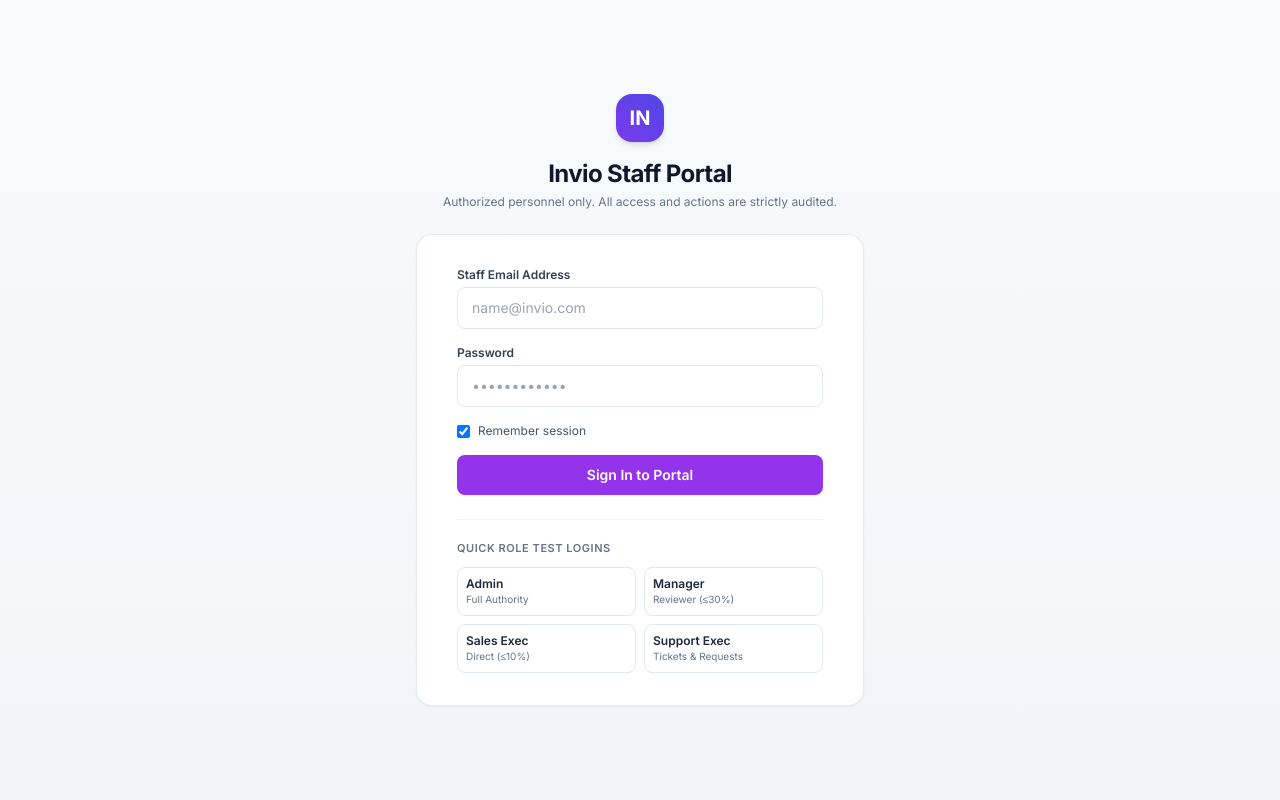
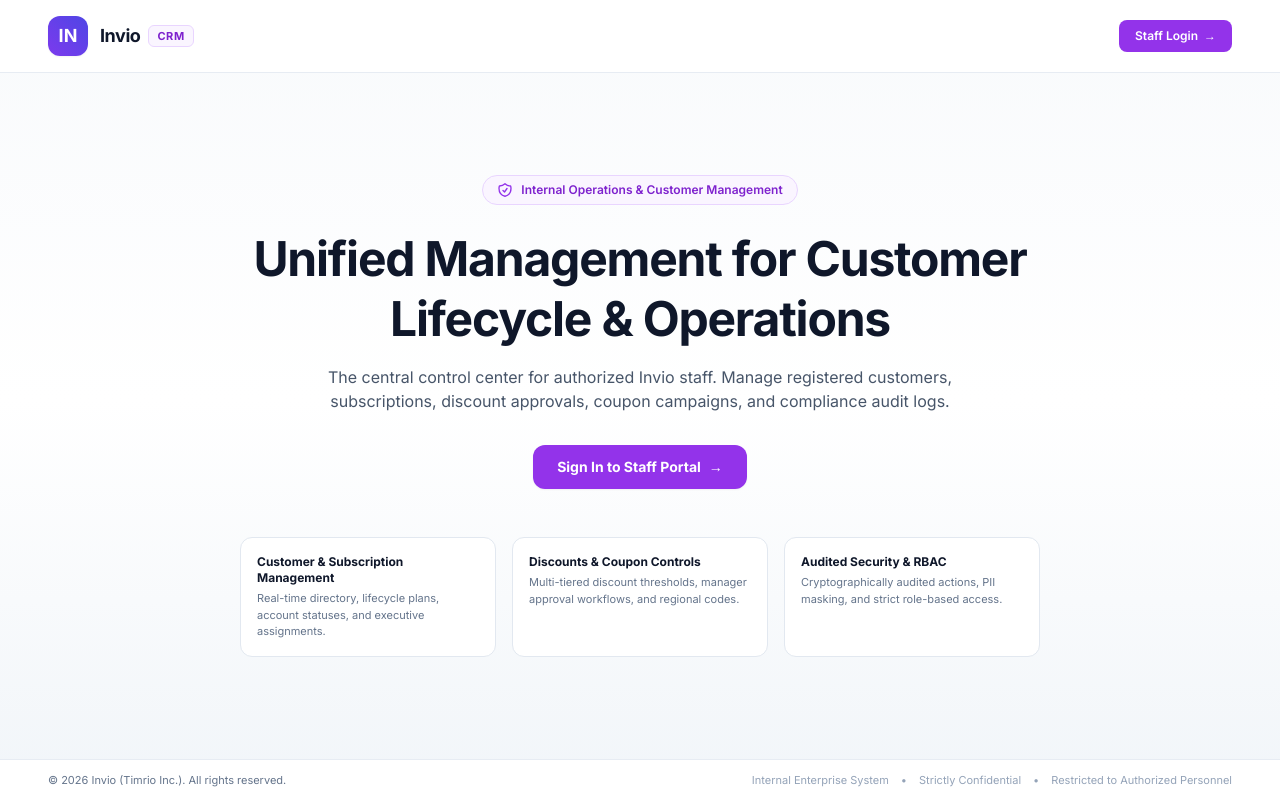
Before and after one commit to sktigpta/crm-invio-website, a React (Vite) app: page / in a window 1280 px wide. Before the commit this address led to /login. Built offline with nearby package versions, Linux system fonts and the light colour scheme; no server answers.

Commit message:
feat(crm): add 100% viewport Home page, remove demo role logins, and add env template

```diff
--- a/src/App.jsx
+++ b/src/App.jsx
@@ -2,6 +2,7 @@ import { Routes, Route, Navigate } from 'react-router-dom';
 import { CrmAuthProvider } from './context/CrmAuthContext';
 import { CrmLayout } from './components/CrmLayout';
 import { CrmProtectedRoute } from './components/CrmProtectedRoute';
+import { CrmHomePage } from './pages/CrmHomePage';
 import { CrmLoginPage } from './pages/CrmLoginPage';
 import { CrmDashboardPage } from './pages/CrmDashboardPage';
 import { CrmCustomersPage } from './pages/CrmCustomersPage';
@@ -19,29 +20,31 @@ export function App() {
   return (
     <CrmAuthProvider>
       <Routes>
-        {/* Authentication */}
+        {/* Public 100% W x H Home Landing Page */}
+        <Route path="/" element={<CrmHomePage />} />
+
+        {/* Staff Authentication */}
         <Route path="/login" element={<CrmLoginPage />} />
 
         {/* Protected Staff Operations Shell */}
         <Route
-          path="/"
           element={
             <CrmProtectedRoute>
               <CrmLayout />
             </CrmProtectedRoute>
           }
         >
-          <Route index element={<CrmDashboardPage />} />
-          <Route path="customers" element={<CrmCustomersPage />} />
-          <Route path="customers/:id" element={<CrmCustomerDetailPage />} />
-          <Route path="discounts" element={<CrmDiscountsPage />} />
-          <Route path="approvals" element={<CrmApprovalsPage />} />
-          <Route path="coupons" element={<CrmCouponsPage />} />
-          <Route path="tickets" element={<CrmTicketsPage />} />
-          <Route path="tickets/:id" element={<CrmTicketDetailPage />} />
-          <Route path="plans" element={<CrmPlansPage />} />
+          <Route path="/dashboard" element={<CrmDashboardPage />} />
+          <Route path="/customers" element={<CrmCustomersPage />} />
+          <Route path="/customers/:id" element={<CrmCustomerDetailPage />} />
+          <Route path="/discounts" element={<CrmDiscountsPage />} />
+          <Route path="/approvals" element={<CrmApprovalsPage />} />
+          <Route path="/coupons" element={<CrmCouponsPage />} />
+          <Route path="/tickets" element={<CrmTicketsPage />} />
+          <Route path="/tickets/:id" element={<CrmTicketDetailPage />} />
+          <Route path="/plans" element={<CrmPlansPage />} />
           <Route
-            path="staff"
+            path="/staff"
             element={
               <CrmProtectedRoute requiredRoles={['admin', 'manager']}>
                 <CrmStaffPage />
@@ -49,7 +52,7 @@ export function App() {
             }
           />
           <Route
-            path="audit-logs"
+            path="/audit-logs"
             element={
               <CrmProtectedRoute requiredRoles={['admin']}>
                 <CrmAuditLogsPage />
@@ -59,6 +62,7 @@ export function App() {
         </Route>
 
         {/* Legacy /crm path backward compatibility redirects */}
+        <Route path="/crm" element={<Navigate to="/" replace />} />
         <Route path="/crm/*" element={<Navigate to="/" replace />} />
 
         {/* Catch-all redirect */}
--- a/src/components/CrmProtectedRoute.jsx
+++ b/src/components/CrmProtectedRoute.jsx
@@ -30,7 +30,7 @@ export function CrmProtectedRoute({ children, requiredRoles }) {
           Your current role (<strong className="capitalize">{staff?.role?.replace('_', ' ')}</strong>) does not have permission to view this administrative resource.
         </p>
         <a
-          href="/"
+          href="/dashboard"
           className="inline-flex px-4 py-2 bg-purple-600 hover:bg-purple-700 text-white rounded-lg text-sm font-semibold transition"
         >
           Return to Dashboard
--- /dev/null
+++ b/src/pages/CrmHomePage.jsx
@@ -0,0 +1,130 @@
+import { Link } from 'react-router-dom';
+import { useCrmAuth } from '../context/CrmAuthContext';
+import { ShieldCheckIcon } from '../components/CrmIcons';
+
+export function CrmHomePage() {
+  const { isAuthenticated, staff } = useCrmAuth();
+
+  return (
+    <div className="w-full min-h-screen h-screen flex flex-col justify-between bg-gradient-to-b from-slate-50 via-white to-slate-100 font-sans text-slate-800 antialiased overflow-hidden">
+      {/* 100% Width Navigation Bar */}
+      <header className="w-full bg-white/90 backdrop-blur-md border-b border-slate-200/80 px-6 sm:px-12 py-4 flex items-center justify-between z-20 shadow-xs">
+        {/* Brand Logo & Name */}
+        <Link to="/" className="flex items-center gap-3 group">
+          <div className="size-10 rounded-xl bg-gradient-to-tr from-[#7C3AED] to-[#4F46E5] flex items-center justify-center text-white font-black text-lg shadow-sm group-hover:shadow transition">
+            IN
+          </div>
+          <div className="flex items-center gap-2">
+            <span className="font-bold text-lg text-slate-900 tracking-tight">Invio</span>
+            <span className="text-[11px] font-extrabold uppercase tracking-wider px-2 py-0.5 rounded-md bg-purple-50 text-purple-700 border border-purple-200">
+              CRM
+            </span>
+          </div>
+        </Link>
+
+        {/* Right Navigation CTA */}
+        <nav className="flex items-center gap-4">
+          {isAuthenticated ? (
+            <div className="flex items-center gap-3">
+              <span className="hidden sm:inline text-xs text-slate-600 font-medium">
+                Signed in as <strong className="text-slate-900">{staff?.fullName || staff?.email}</strong>
+              </span>
+              <Link
+                to="/dashboard"
+                className="px-4 py-2 rounded-lg bg-purple-600 hover:bg-purple-700 text-white font-semibold text-xs shadow-xs hover:shadow transition flex items-center gap-1.5"
+              >
+                <span>Go to Dashboard</span>
+                <span aria-hidden="true">&rarr;</span>
+              </Link>
+            </div>
+          ) : (
+            <Link
+              to="/login"
+              className="px-4 py-2 rounded-lg bg-purple-600 hover:bg-purple-700 text-white font-semibold text-xs shadow-xs hover:shadow transition flex items-center gap-1.5"
+            >
+              <span>Staff Login</span>
+              <span aria-hidden="true">&rarr;</span>
+            </Link>
+          )}
+        </nav>
+      </header>
+
+      {/* Hero / Main Area (100% width and centered height) */}
+      <main className="w-full flex-1 flex flex-col items-center justify-center px-6 sm:px-12 text-center max-w-4xl mx-auto py-8">
+        {/* Internal Security Badge */}
+        <div className="inline-flex items-center gap-2 px-3.5 py-1.5 rounded-full bg-purple-50 border border-purple-200 text-purple-700 text-xs font-semibold mb-6 shadow-2xs">
+          <ShieldCheckIcon className="size-4 text-purple-600" />
+          <span>Internal Operations & Customer Management</span>
+        </div>
+
+        {/* Main Heading */}
+        <h1 className="text-3xl sm:text-5xl font-extrabold text-slate-900 tracking-tight leading-tight sm:leading-tight mb-4">
+          Unified Management for Customer Lifecycle & Operations
+        </h1>
+
+        {/* Subtitle */}
+        <p className="text-sm sm:text-base text-slate-600 max-w-2xl mx-auto mb-8 leading-relaxed">
+          The central control center for authorized Invio staff. Manage registered customers, subscriptions,
+          discount approvals, coupon campaigns, and compliance audit logs.
+        </p>
+
+        {/* Action Button */}
+        <div className="flex flex-col sm:flex-row items-center gap-3 justify-center">
+          {isAuthenticated ? (
+            <Link
+              to="/dashboard"
+              className="w-full sm:w-auto px-6 py-3 rounded-xl bg-purple-600 hover:bg-purple-700 text-white font-bold text-sm shadow-sm hover:shadow transition flex items-center justify-center gap-2"
+            >
+              <span>Open Operations Dashboard</span>
+              <span aria-hidden="true">&rarr;</span>
+            </Link>
+          ) : (
+            <Link
+              to="/login"
+              className="w-full sm:w-auto px-6 py-3 rounded-xl bg-purple-600 hover:bg-purple-700 text-white font-bold text-sm shadow-sm hover:shadow transition flex items-center justify-center gap-2"
+            >
+              <span>Sign In to Staff Portal</span>
+              <span aria-hidden="true">&rarr;</span>
+            </Link>
+          )}
+        </div>
+
+        {/* 3 Pillars / Feature Highlights */}
+        <div className="grid grid-cols-1 sm:grid-cols-3 gap-4 w-full mt-12 text-left">
+          <div className="p-4 rounded-xl bg-white border border-slate-200 shadow-2xs">
+            <div className="font-bold text-xs text-slate-900 mb-1">Customer & Subscription Management</div>
+            <div className="text-[11px] text-slate-500 leading-normal">
+              Real-time directory, lifecycle plans, account statuses, and executive assignments.
+            </div>
+          </div>
+          <div className="p-4 rounded-xl bg-white border border-slate-200 shadow-2xs">
+            <div className="font-bold text-xs text-slate-900 mb-1">Discounts & Coupon Controls</div>
+            <div className="text-[11px] text-slate-500 leading-normal">
+              Multi-tiered discount thresholds, manager approval workflows, and regional codes.
+            </div>
+          </div>
+          <div className="p-4 rounded-xl bg-white border border-slate-200 shadow-2xs">
+            <div className="font-bold text-xs text-slate-900 mb-1">Audited Security & RBAC</div>
+            <div className="text-[11px] text-slate-500 leading-normal">
+              Cryptographically audited actions, PII masking, and strict role-based access.
+            </div>
+          </div>
+        </div>
+      </main>
+
+      {/* 100% Width Footer */}
+      <footer className="w-full bg-white border-t border-slate-200/80 px-6 sm:px-12 py-3 flex flex-col sm:flex-row items-center justify-between text-[11px] text-slate-500 z-10 gap-2">
+        <div>
+          &copy; {new Date().getFullYear()} Invio (Timrio Inc.). All rights reserved.
+        </div>
+        <div className="flex items-center gap-3 text-slate-400">
+          <span>Internal Enterprise System</span>
+          <span>&bull;</span>
+          <span>Strictly Confidential</span>
+          <span>&bull;</span>
+          <span>Restricted to Authorized Personnel</span>
+        </div>
+      </footer>
+    </div>
+  );
+}
--- a/src/pages/CrmLoginPage.jsx
+++ b/src/pages/CrmLoginPage.jsx
@@ -1,13 +1,6 @@
 import { useState } from 'react';
-import { useNavigate, useLocation } from 'react-router-dom';
+import { useNavigate, useLocation, Link } from 'react-router-dom';
 import { useCrmAuth } from '../context/CrmAuthContext';
-
-const demoRoles = [
-  { label: 'Admin', email: 'admin@invio.com', pass: 'Admin@12345', badge: 'Full Authority', color: 'indigo' },
-  { label: 'Manager', email: 'manager@invio.com', pass: 'Manager@12345', badge: 'Reviewer (≤30%)', color: 'emerald' },
-  { label: 'Sales Exec', email: 'sales@invio.com', pass: 'Sales@12345', badge: 'Direct (≤10%)', color: 'amber' },
-  { label: 'Support Exec', email: 'support@invio.com', pass: 'Support@12345', badge: 'Tickets & Requests', color: 'sky' },
-];
 
 export function CrmLoginPage() {
   const { login, isAuthenticated } = useCrmAuth();
@@ -23,7 +16,7 @@ export function CrmLoginPage() {
   );
 
   if (isAuthenticated) {
-    navigate('/', { replace: true });
+    navigate('/dashboard', { replace: true });
     return null;
   }
 
@@ -39,7 +32,7 @@ export function CrmLoginPage() {
 
     try {
       await login(email, password, remember);
-      navigate('/', { replace: true });
+      navigate('/dashboard', { replace: true });
     } catch (err) {
       setError(err.message || 'Login failed.');
     } finally {
@@ -47,19 +40,15 @@ export function CrmLoginPage() {
     }
   }
 
-  function handleQuickFill(cred) {
-    setEmail(cred.email);
-    setPassword(cred.pass);
-    setError('');
-  }
-
   return (
     <div className="min-h-screen bg-gradient-to-b from-slate-50 to-slate-100 flex flex-col justify-center py-12 sm:px-6 lg:px-8">
       <div className="sm:mx-auto sm:w-full sm:max-w-md">
         <div className="flex justify-center">
-          <div className="size-12 rounded-2xl bg-gradient-to-tr from-[#7C3AED] to-[#4F46E5] flex items-center justify-center text-white font-black text-xl shadow-md">
-            IN
-          </div>
+          <Link to="/" title="Back to Home" className="group">
+            <div className="size-12 rounded-2xl bg-gradient-to-tr from-[#7C3AED] to-[#4F46E5] flex items-center justify-center text-white font-black text-xl shadow-md group-hover:scale-105 transition">
+              IN
+            </div>
+          </Link>
         </div>
         <h2 className="mt-4 text-center text-2xl font-bold tracking-tight text-slate-900">
           Invio Staff Portal
@@ -90,6 +79,7 @@ export function CrmLoginPage() {
                 onChange={(e) => setEmail(e.target.value)}
                 placeholder="name@invio.com"
                 required
+                autoComplete="email"
                 className="w-full px-3.5 py-2.5 rounded-lg border border-slate-200 text-sm focus:outline-none focus:ring-2 focus:ring-purple-500/20 focus:border-purple-600 transition"
               />
             </div>
@@ -107,6 +97,7 @@ export function CrmLoginPage() {
                 onChange={(e) => setPassword(e.target.value)}
                 placeholder="••••••••••••"
                 required
+                autoComplete="current-password"
                 className="w-full px-3.5 py-2.5 rounded-lg border border-slate-200 text-sm focus:outline-none focus:ring-2 focus:ring-purple-500/20 focus:border-purple-600 transition"
               />
             </div>
@@ -126,33 +117,20 @@ export function CrmLoginPage() {
             <button
               type="submit"
               disabled={loading}
-              className="w-full mt-2 py-2.5 px-4 rounded-lg bg-purple-600 hover:bg-purple-700 text-white font-semibold text-sm shadow-sm hover:shadow transition disabled:opacity-60 flex items-center justify-center gap-2"
+              className="w-full mt-2 py-2.5 px-4 rounded-lg bg-purple-600 hover:bg-purple-700 text-white font-semibold text-sm shadow-sm hover:shadow transition disabled:opacity-60 flex items-center justify-center gap-2 cursor-pointer"
             >
               {loading && <div className="size-4 border-2 border-white/30 border-t-white rounded-full animate-spin" />}
               <span>{loading ? 'Authenticating...' : 'Sign In to Portal'}</span>
             </button>
           </form>
 
-          {/* Quick Demo Switcher for fast evaluation */}
-          <div className="mt-6 pt-5 border-t border-slate-100">
-            <p className="text-[11px] font-semibold text-slate-500 uppercase tracking-wider mb-2.5">
-              Quick Role Test Logins
-            </p>
-            <div className="grid grid-cols-2 gap-2">
-              {demoRoles.map((role) => (
-                <button
-                  key={role.label}
-                  type="button"
-                  onClick={() => handleQuickFill(role)}
-                  className="text-left p-2 rounded-lg border border-slate-200 hover:border-purple-300 hover:bg-purple-50/50 transition group"
-                >
-                  <div className="font-semibold text-xs text-slate-800 group-hover:text-purple-700">
-                    {role.label}
-                  </div>
-                  <div className="text-[10px] text-slate-500 truncate">{role.badge}</div>
-                </button>
-              ))}
-            </div>
+          <div className="mt-6 pt-4 border-t border-slate-100 text-center">
+            <Link
+              to="/"
+              className="text-xs text-slate-500 hover:text-purple-600 transition font-medium"
+            >
+              &larr; Return to Home Page
+            </Link>
           </div>
         </div>
       </div>
```
Also changed, not shown: src/components/CrmLayout.jsx (+6 -6 lines), 2 other files (tests, documents, lock files or other folders).
